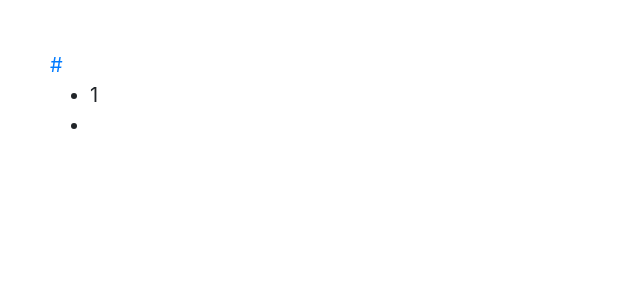
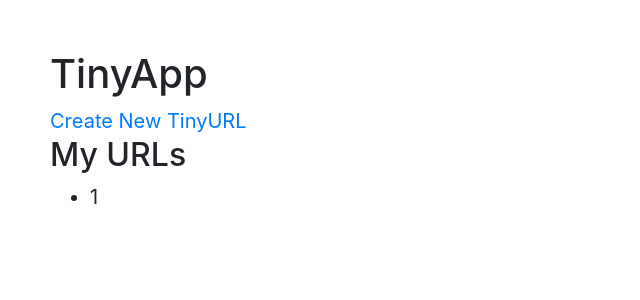
Before and after one commit to wizardmanj/tinyAppProject, a Node server app: page /urls/1 in a window 1280 px wide. Before the commit the part shown is almost empty. Shown: the top 300 px of the page, without its empty margins (0-640 px from the left). Run offline with Node 20, Linux system fonts and the light colour scheme; some libraries are stand-ins or nearby versions.

Commit message:
both paths set up and rendering as desired

```diff
--- /dev/null
+++ b/views/partials/_header.ejs
@@ -0,0 +1 @@
+<h1>TinyApp</h1>
--- a/views/urls_show.ejs
+++ b/views/urls_show.ejs
@@ -10,10 +10,15 @@
 </head>
 <body style="font-size:20px; padding:50px;">
     <!-- Add EJS code here -->
-    <a href="#"> #</a>
+    <header>
+            <% include ./partials/_header %>
+    </header>
+
+    <a href="#">Create New TinyURL</a>
+
+    <h2>My URLs</h2>
     <ul>
         <li><%= shortURL %></li>
-        <li><%= longURL %></li>
     </ul>
 
 
```
Also changed, not shown: views/urls_index.ejs (+7 -1 lines).
